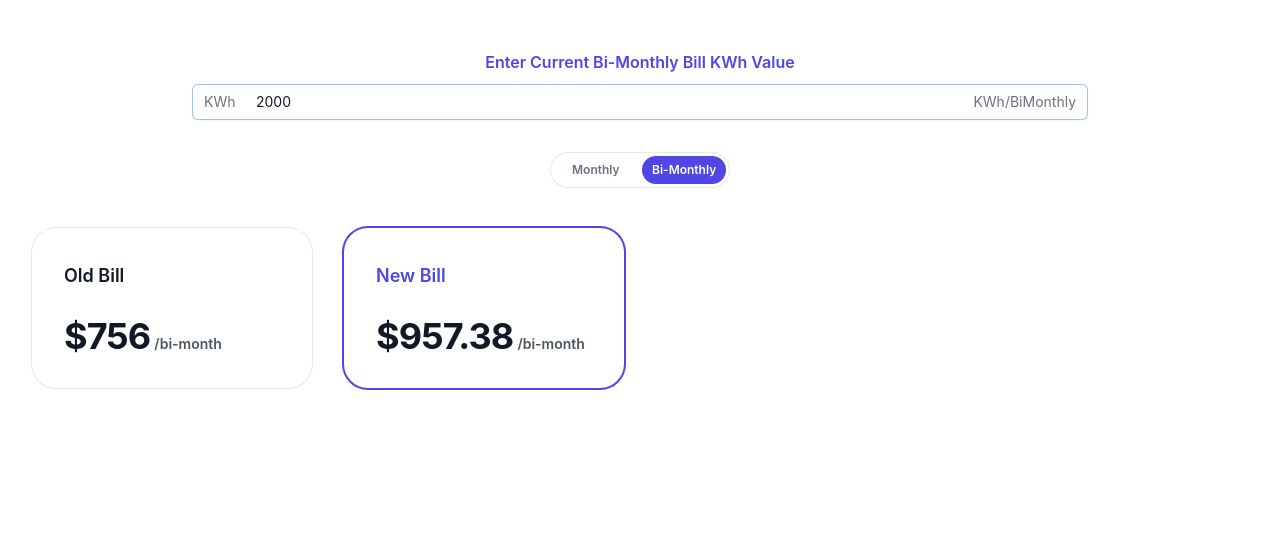
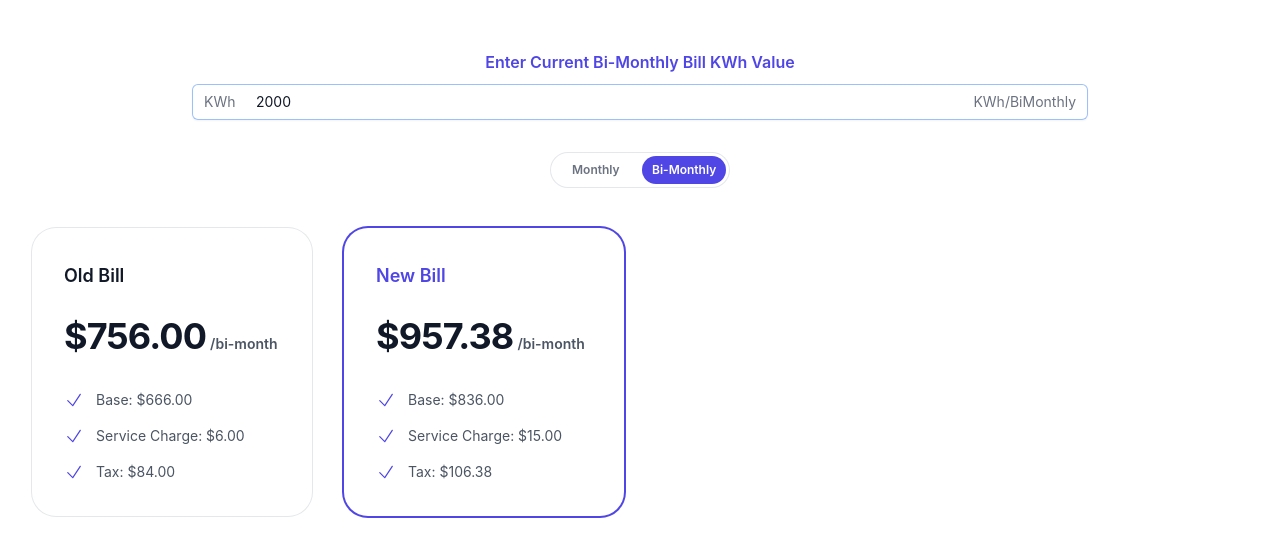
Before and after one commit to mitrakalloo/ttec-bill-calculator, a React (Create React App) app: page / in a window 1280 px wide. Shown: the top 556 px of the page. Built offline with nearby package versions, Linux system fonts and the light colour scheme.

Commit message:
break down of bill

```diff
--- a/src/Calculation.js
+++ b/src/Calculation.js
@@ -1,35 +1,59 @@
 import { useState } from "react";
 import { RadioGroup } from "@headlessui/react";
 import { calculateBill } from "./utilities";
+import { CheckIcon } from "@heroicons/react/24/solid";
 
 const oldCostLevels = [0.26, 0.32, 0.37];
 const oldLevels = [400, 600, 999999];
 
 const newCostLevels = [0.28, 0.4, 0.54, 0.68];
 const newLevels = [200, 500, 700, 999999];
-const mth_fee = 7.5;
 
 const calculateOldBill = (kwh) => {
-  return (
-    (
-      (calculateBill({ cost: oldCostLevels, levels: oldLevels }, kwh) + 6) *
-      1.125
-    ).toFixed(2) / 2
-  );
+  const base = calculateBill({ cost: oldCostLevels, levels: oldLevels }, kwh);
+  const serviceCharge = 6;
+  const tax = (base + serviceCharge) * 0.125;
+
+  return {
+    base,
+    serviceCharge,
+    tax,
+  };
+
+  // return ((calculateBill({ cost: oldCostLevels, levels: oldLevels }, kwh) + 6) *
+  //     1.125)
+  //   .toFixed(2) / 2;
 };
 
 const calculateNewBill = (kwh) => {
-  return (
-    (calculateBill({ cost: newCostLevels, levels: newLevels }, kwh / 2) +
-      mth_fee) *
-    1.125
-  ).toFixed(2);
+  const base = calculateBill(
+    { cost: newCostLevels, levels: newLevels },
+    kwh / 2
+  );
+  const serviceCharge = 7.5;
+  const tax = (base + serviceCharge) * 0.125;
+
+  return {
+    base,
+    serviceCharge,
+    tax,
+  };
+
+  // return ((calculateBill({ cost: newCostLevels, levels: newLevels }, kwh / 2) +
+  //     mth_fee) *
+  //   1.125
+  // ).toFixed(2);
 };
 
 const pricing = {
   frequencies: [
-    { value: "monthly", label: "Monthly", priceSuffix: "/month" },
-    { value: "annually", label: "Bi-Monthly", priceSuffix: "/bi-month" },
+    { value: "monthly", label: "Monthly", priceSuffix: "/month", factor: 2 },
+    {
+      value: "annually",
+      label: "Bi-Monthly",
+      priceSuffix: "/bi-month",
+      factor: 1,
+    },
   ],
   tiers: [
     {
@@ -37,17 +61,29 @@ const pricing = {
       id: "tier-startup",
       href: "#",
       price: {
-        monthly: (k) => calculateOldBill(k),
-        annually: (k) => calculateOldBill(k) * 2,
+        monthly: (k) => {
+          const data = calculateOldBill(k);
+          return {
+            ...data,
+            ...{ total: (data.base + data.serviceCharge + data.tax) / 2 },
+          };
+        },
+        annually: (k) => {
+          const data = calculateOldBill(k);
+          return {
+            ...data,
+            ...{ total: data.base + data.serviceCharge + data.tax },
+          };
+        },
       },
       description: "old ttec billing values",
-      features: [
-        "25 products",
-        "Up to 10,000 subscribers",
-        "Advanced analytics",
-        "24-hour support response time",
-        "Marketing automations",
-      ],
+      features: (data, factor) => {
+        return [
+          `Base: $${(data.base / factor).toFixed(2)}`,
+          `Service Charge: $${(data.serviceCharge / factor).toFixed(2)}`,
+          `Tax: $${(data.tax / factor).toFixed(2)}`,
+        ];
+      },
       mostPopular: false,
     },
     {
@@ -55,17 +91,27 @@ const pricing = {
       id: "tier-enterprise",
       href: "#",
       price: {
-        monthly: (k) => calculateNewBill(k),
-        annually: (k) => calculateNewBill(k) * 2,
+        monthly: (k) => {
+          const data = calculateNewBill(k);
+
+          return {
+            ...data,
+            ...{ total: data.base + data.serviceCharge + data.tax },
+          };
+        },
+        annually: (k) => {
+          const data = calculateNewBill(k);
+          return {
+            ...data,
+            ...{ total: (data.base + data.serviceCharge + data.tax) * 2 },
+          };
+        },
       },
       description: "new proposed values",
-      features: [
-        "Unlimited products",
-        "Unlimited subscribers",
-        "Advanced analytics",
-        "1-hour, dedicated support response time",
-        "Marketing automations",
-        "Custom reporting tools",
+      features: (data, factor) => [
+        `Base: $${(data.base * (factor === 1 ? 2 : 1)).toFixed(2)}`,
+        `Service Charge: $${(data.serviceCharge * (factor === 1 ? 2 : 1)).toFixed(2)}`,
+        `Tax: $${(data.tax * (factor === 1 ? 2 : 1)).toFixed(2)}`,
       ],
       mostPopular: true,
     },
@@ -152,7 +198,10 @@ export default function Calculation() {
             </RadioGroup>
           </div>
           <div className="grid max-w-md grid-cols-1 gap-8 mx-auto mt-10 isolate md:max-w-2xl md:grid-cols-2 lg:max-w-4xl xl:mx-0 xl:max-w-none xl:grid-cols-4">
-            {pricing.tiers.map((tier) => (
+            {pricing.tiers.map((tier) => {
+              const _data = tier.price[frequency.value](kwh);
+              var { base, serviceCharge, tax, total } = _data;
+              return (
                 <div
                   key={tier.id}
                   className={classNames(
@@ -176,7 +225,7 @@ export default function Calculation() {
                 </p> */}
                   <p className="flex items-baseline mt-6 gap-x-1">
                     <span className="text-4xl font-bold tracking-tight text-gray-900">
-                    ${tier.price[frequency.value](kwh)}
+                      ${total.toFixed(2)}
                     </span>
                     <span className="text-sm font-semibold leading-6 text-gray-600">
                       {frequency.priceSuffix}
@@ -194,16 +243,20 @@ export default function Calculation() {
                 >
                   Buy plan
                 </a> */}
-                {/* <ul role="list" className="mt-8 space-y-3 text-sm leading-6 text-gray-600">
-                  {tier.features.map((feature) => (
+                  <ul className="mt-8 space-y-3 text-sm leading-6 text-gray-600">
+                    {tier.features(_data, frequency.factor).map((feature) => (
                       <li key={feature} className="flex gap-x-3">
-                      <CheckIcon className="flex-none w-5 h-6 text-indigo-600" aria-hidden="true" />
+                        <CheckIcon
+                          className="flex-none w-5 h-6 text-indigo-600"
+                          aria-hidden="true"
+                        />
                         {feature}
                       </li>
                     ))}
-                </ul> */}
+                  </ul>
                 </div>
-            ))}
+              );
+            })}
           </div>
         </div>
       </main>
```
Lines whose indentation alone changed are shown as unchanged.
